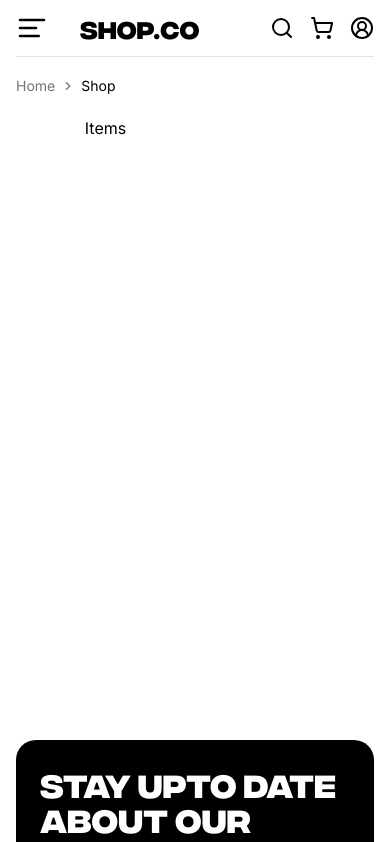
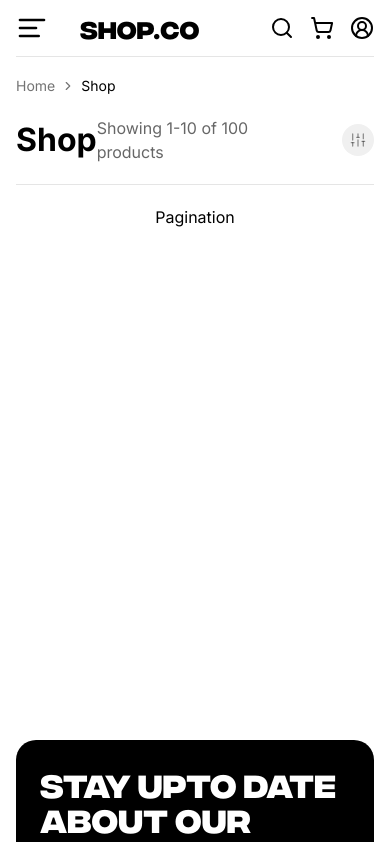
Before and after one commit to AJ1732/shop.co, a Next.js app: page /shop in a window 390 px wide. Shown: the top 842 px of the page. Built offline with nearby package versions, Linux system fonts and the light colour scheme.

Commit message:
chore: create product layout

```diff
--- a/src/app/(pages)/shop/page.tsx
+++ b/src/app/(pages)/shop/page.tsx
@@ -1,13 +1,10 @@
-import { FilterSection } from "@/components/sections/ShopPage";
+import { FilterSection, ProductSection } from "@/components/sections/ShopPage";
 
 const ShopPage = () => {
   return (
     <section className="relative grid gap-5 lg:grid-cols-4">
       <FilterSection />
-
-      <div className="grid size-full grid-cols-2 place-items-center gap-y-5 lg:col-span-3 lg:col-start-2 lg:grid-cols-subgrid">
-        Items
-      </div>
+      <ProductSection />
     </section>
   );
 };
--- a/src/components/sections/ShopPage/FilterSection/components/index.tsx
+++ /dev/null
@@ -1 +0,0 @@
-export { default as FilterTab } from "./FilterTab";
--- a/src/components/sections/ShopPage/FilterSection/index.tsx
+++ b/src/components/sections/ShopPage/FilterSection/index.tsx
@@ -1,5 +1,5 @@
 import { SlidersHorizontal } from "lucide-react";
-import { FilterTab } from "./components";
+import { FilterTab } from "../components";
 
 const FilterSection = () => {
   return (
--- /dev/null
+++ b/src/components/sections/ShopPage/ProductSection/index.tsx
@@ -0,0 +1,28 @@
+import { FilterDrawer } from "../components";
+
+const ProductSection = () => {
+  return (
+    <div className="grid h-fit w-full grid-cols-2 place-items-center gap-y-5 lg:col-span-3 lg:col-start-2 lg:grid-cols-subgrid">
+      {/* HEADER */}
+      <div className="col-span-2 flex size-full items-center justify-between lg:col-span-3">
+        <h1 className="text-[2rem] font-bold">Shop</h1>
+
+        <div className="flex items-center justify-center gap-6">
+          <p className="text-black/60">Showing 1-10 of 100 products</p>
+
+          <div className="flex size-8 items-center justify-center rounded-full bg-shade-200 p-2 lg:hidden">
+            <FilterDrawer />
+          </div>
+        </div>
+      </div>
+
+
+
+      {/* PAGINATION */}
+      <div className="col-span-2 size-full border-t border-black/10 py-5 text-center text-black lg:col-span-3">
+        Pagination
+      </div>
+    </div>
+  );
+};
+export default ProductSection;
--- /dev/null
+++ b/src/components/sections/ShopPage/components/FilterDrawer/index.tsx
@@ -0,0 +1,44 @@
+import { SlidersHorizontal, X } from "lucide-react";
+import {
+  Drawer,
+  DrawerClose,
+  DrawerContent,
+  // DrawerDescription,
+  // DrawerFooter,
+  DrawerHeader,
+  DrawerTitle,
+  DrawerTrigger,
+} from "@/components/ui/drawer";
+import FilterTab from "../FilterTab";
+
+const FilterDrawer = () => {
+  return (
+    <Drawer>
+      <DrawerTrigger>
+        <SlidersHorizontal className="size-4 rotate-90 text-black/40" />
+      </DrawerTrigger>
+
+      <DrawerContent className="pb-6 lg:hidden">
+        <DrawerHeader className="flex items-center justify-between">
+          <DrawerTitle>Filter</DrawerTitle>
+
+          <DrawerClose>
+            <X />
+          </DrawerClose>
+        </DrawerHeader>
+
+        <div className="px-4">
+          <FilterTab />
+        </div>
+
+        {/* <DrawerFooter>
+          <Button>Submit</Button>
+          <DrawerClose>
+            <Button variant="outline">Cancel</Button>
+          </DrawerClose>
+        </DrawerFooter> */}
+      </DrawerContent>
+    </Drawer>
+  );
+};
+export default FilterDrawer;
--- /dev/null
+++ b/src/components/sections/ShopPage/components/index.tsx
@@ -0,0 +1,2 @@
+export { default as FilterTab } from "./FilterTab";
+export { default as FilterDrawer } from "./FilterDrawer";
--- a/src/components/sections/ShopPage/index.tsx
+++ b/src/components/sections/ShopPage/index.tsx
@@ -1 +1,2 @@
 export { default as FilterSection } from "./FilterSection";
+export { default as ProductSection } from "./ProductSection";
```
Also changed, not shown: src/components/sections/ShopPage/components/FilterTab/index.tsx (renamed from src/components/sections/ShopPage/FilterSection/components/FilterTab/index.tsx).
